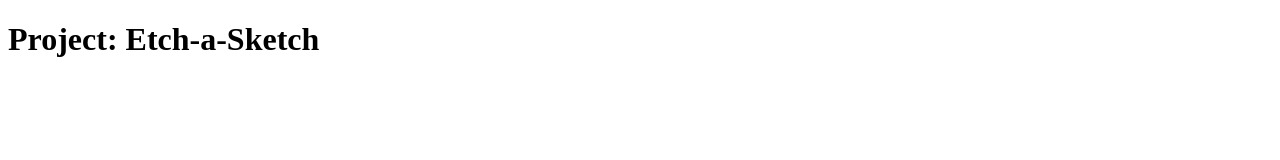
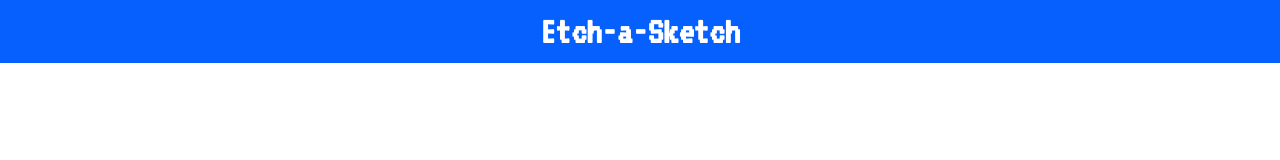
Before and after one commit to matheus-estevam/-Project-Etch-a-Sketch, a plain HTML site: page index.html in a window 1280 px wide. Drawn offline with Linux system fonts and the light colour scheme.

Commit message:
Add header and css

```diff
--- a/css/style.css
+++ b/css/style.css
@@ -1,3 +1,19 @@
+html,
+body,
+p,
 h1 {
-  color: blue;
+  margin: 0;
+  padding: 0;
 }
+
+.header {
+  background-color: #0560fd;
+  padding: 12px;
+}
+
+.header h1 {
+  color: white;
+  text-align: center;
+  font-family: "VT323", monospace;
+  font-size: 2.4rem;
+}
--- a/index.html
+++ b/index.html
@@ -3,10 +3,19 @@
   <head>
     <meta charset="UTF-8" />
     <meta name="viewport" content="width=device-width, initial-scale=1.0" />
+    <link rel="preconnect" href="https://fonts.googleapis.com" />
+    <link rel="preconnect" href="https://fonts.gstatic.com" crossorigin />
+    <link
+      href="https://fonts.googleapis.com/css2?family=VT323&display=swap"
+      rel="stylesheet"
+    />
+    <link rel="stylesheet" href="./css/style.css" />
     <title>Etch-a-Sketch</title>
   </head>
   <body>
-    <h1>Project: Etch-a-Sketch</h1>
+    <header class="header">
+      <h1>Etch-a-Sketch</h1>
+    </header>
     <script src="./js/script.js"></script>
   </body>
 </html>
```
